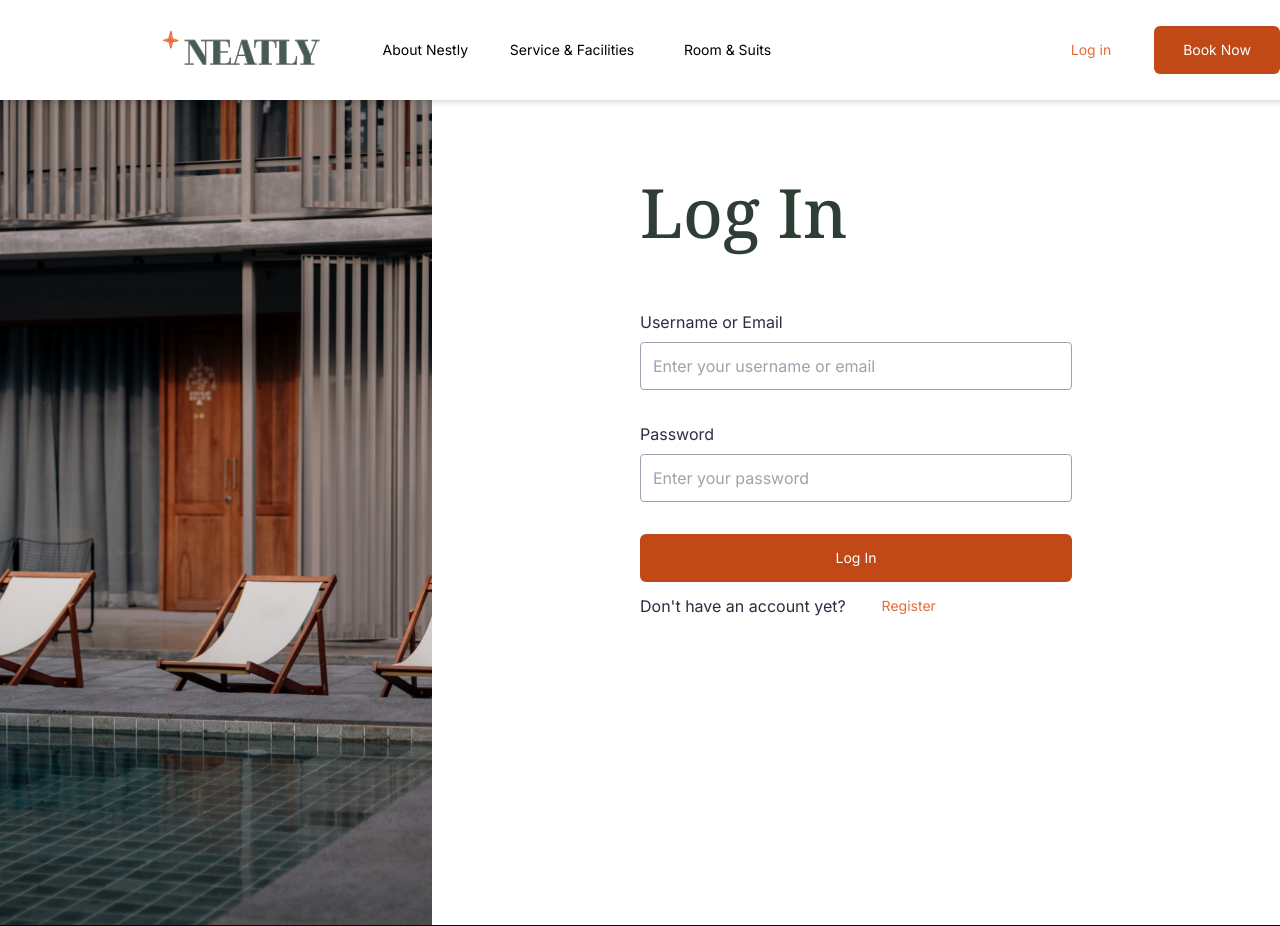
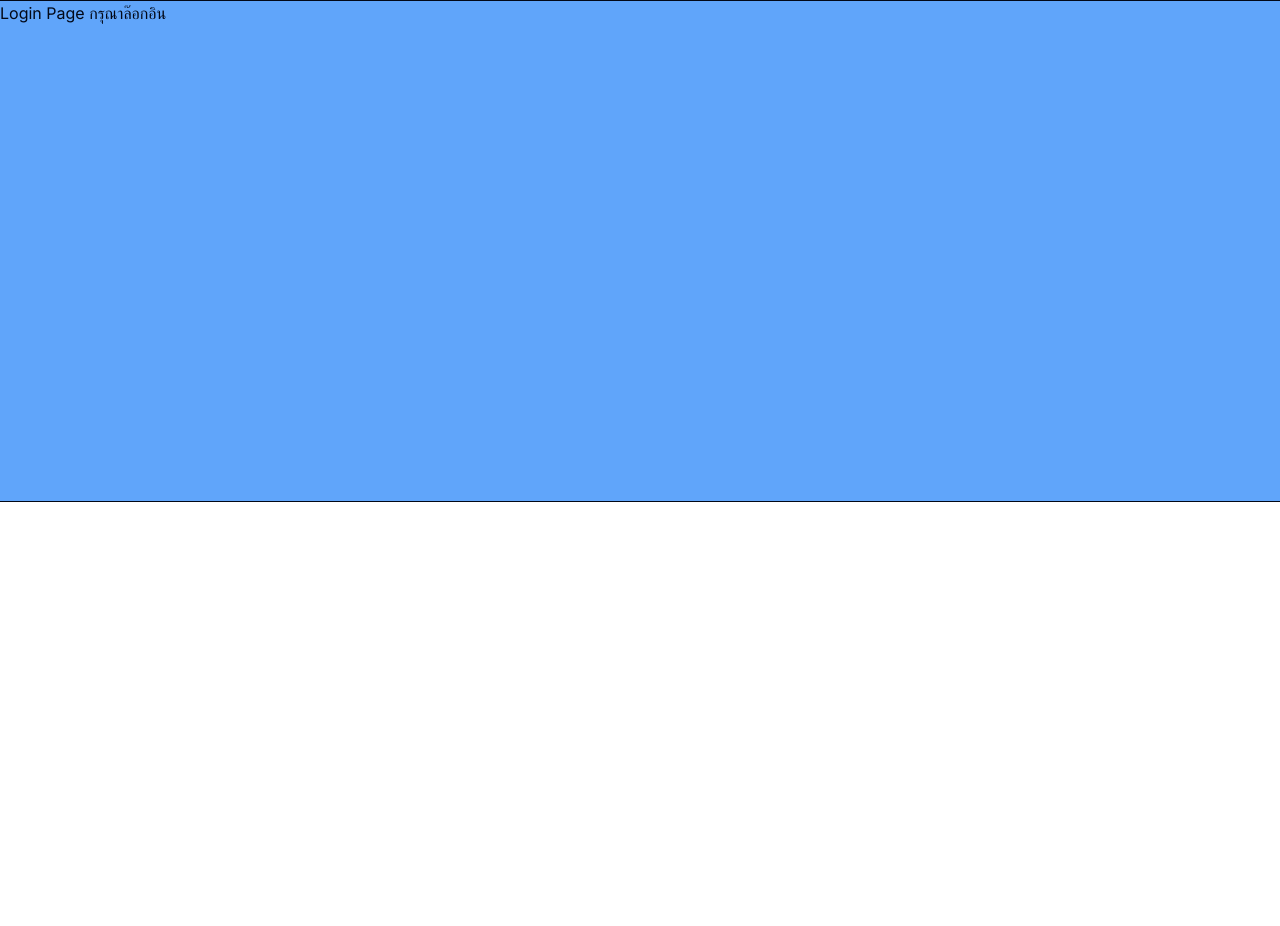
Before and after one commit to babymoonjunior/hotel-reservation, a Next.js app in the folder client/: page /login in a window 1280 px wide. After the commit the page ends 800 px from the top, so only its background shows below. Built offline with nearby package versions, Linux system fonts and the light colour scheme.

Commit message:
aftercheckingnavbar-with-login

```diff
--- a/client/src/app/(Users)/(Home)/layout.js
+++ b/client/src/app/(Users)/(Home)/layout.js
@@ -1,6 +1,5 @@
 import "@/app/globals.css";
 import { notoSerif, inter } from "@/app/fonts";
-import Navbar from "../components/Navbar";
 
 export const metadata = {
   title: "Home Page",
@@ -12,7 +11,7 @@ export default function RootLayout({ children }) {
     <html lang="en" className={`${notoSerif.variable} ${inter.variable}`}>
       <body className="flex flex-col">
         {/* ใส่ Component1 <Navbar /> ที่นี่ (Michael) */}
-        <Navbar />
+        {/* <Navbar /> */}
 
         {children}
 
--- a/client/src/app/(Users)/(Register)/layout.js
+++ b/client/src/app/(Users)/(Register)/layout.js
@@ -1,13 +1,12 @@
 import "@/app/globals.css";
 import { notoSerif, inter } from "@/app/fonts";
-import Navbar from "../components/Navbar";
 
 export default function RegisterGroupLayout({ children }) {
   return (
     <html lang="en" className={`${notoSerif.variable} ${inter.variable}`}>
       <body className="flex flex-col">
         {/* ใส่ Component1 <Navbar /> ที่นี่ (Michael) */}
-        <Navbar />
+        {/* <Navbar /> */}
         <hr />
         {children}
         <hr />
--- a/client/src/app/(Users)/(Register)/login/page.js
+++ b/client/src/app/(Users)/(Register)/login/page.js
@@ -1,6 +1,4 @@
 import '@/app/globals.css'
-import LoginFrom from '../../components/loginFrom.jsx';
-import Image from 'next/image.js';
 
 export const metadata = {
   title: 'Login Page',
@@ -9,18 +7,10 @@ export const metadata = {
 
 export default function LoginPage() {
   return (
-    <div className='flex text-gray-900 h-full w-full'>
+    <div>
+      <h1 className="bg-blue-400 h-[500px]">Login Page กรุณาล๊อกอิน</h1>
       {/* ใส่ Component1 <RegisterForm /> ที่นี่ (Pond) */}
-      <div className=" flex-1 h-[924px] w-[708px] relative">
-        <Image
-          className=""
-          src="/loginphoto.svg"
-          objectFit="cover"
-          layout="fill"
-          alt="photo-login"
-        />
-      </div>
-      <LoginFrom />
+
     </div>
   );
 }
```
